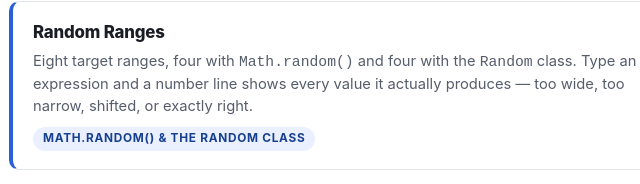
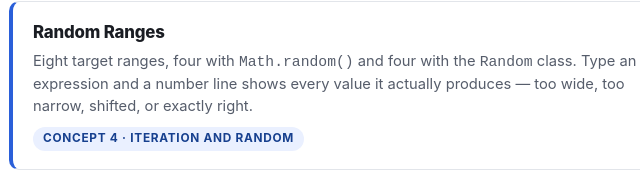
Before and after one commit to ahs-cs-a/csa, a plain HTML site: page practice.html in a window 1280 px wide. Shown: the part 212-396 px from the top of the page, 91-731 px from the left. Drawn offline with Linux system fonts and the light colour scheme.

Commit message:
Practice: random under concept 4

```diff
--- a/practice.html
+++ b/practice.html
@@ -43,7 +43,7 @@ a.ptile .u { display:inline-block; margin-top:10px; font-size:.74rem; font-weigh
     <a class="ptile" href="random-ranges.html">
       <span class="t">Random Ranges</span>
       <span class="d">Eight target ranges, four with <code>Math.random()</code> and four with the <code>Random</code> class. Type an expression and a number line shows every value it actually produces &mdash; too wide, too narrow, shifted, or exactly right.</span>
-      <span class="u">Math.random() &amp; the Random class</span>
+      <span class="u">Concept 4 &middot; Iteration and Random</span>
     </a>
 
     <a class="ptile" href="searching.html">
```
